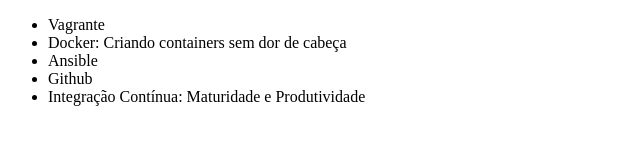
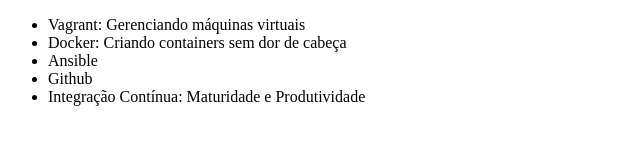
Before and after one commit to thaislane/alura-git, a plain HTML site: page index.html in a window 1280 px wide. Shown: the whole page, without its empty margins (0-640 px from the left). Drawn offline with Linux system fonts and the light colour scheme.

Commit message:
Corrigindo curso de vagrant

```diff
--- a/index.html
+++ b/index.html
@@ -6,7 +6,7 @@
 </head>
 <body>
 	<ul>
-			<li>Vagrante</li>
+			<li>Vagrant: Gerenciando máquinas virtuais</li>
 			<li>Docker: Criando containers sem dor de cabeça</li>
 			<li>Ansible</li>
 			<li>Github</li>
```
